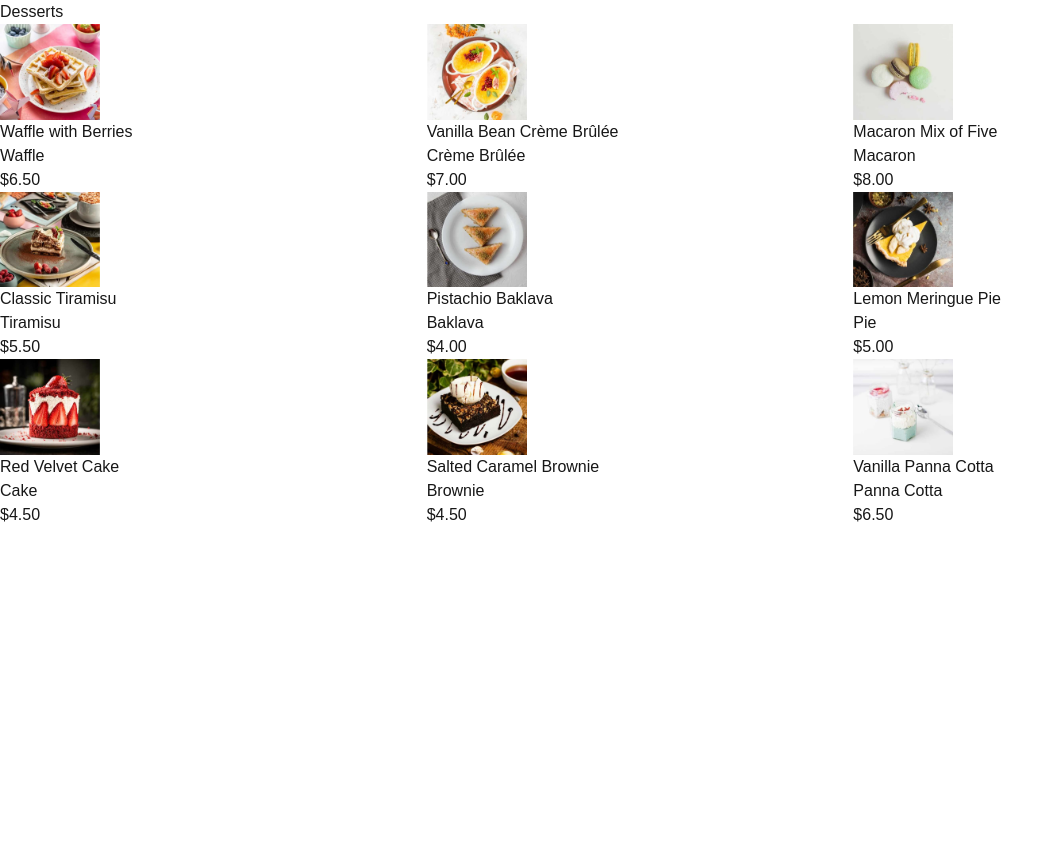
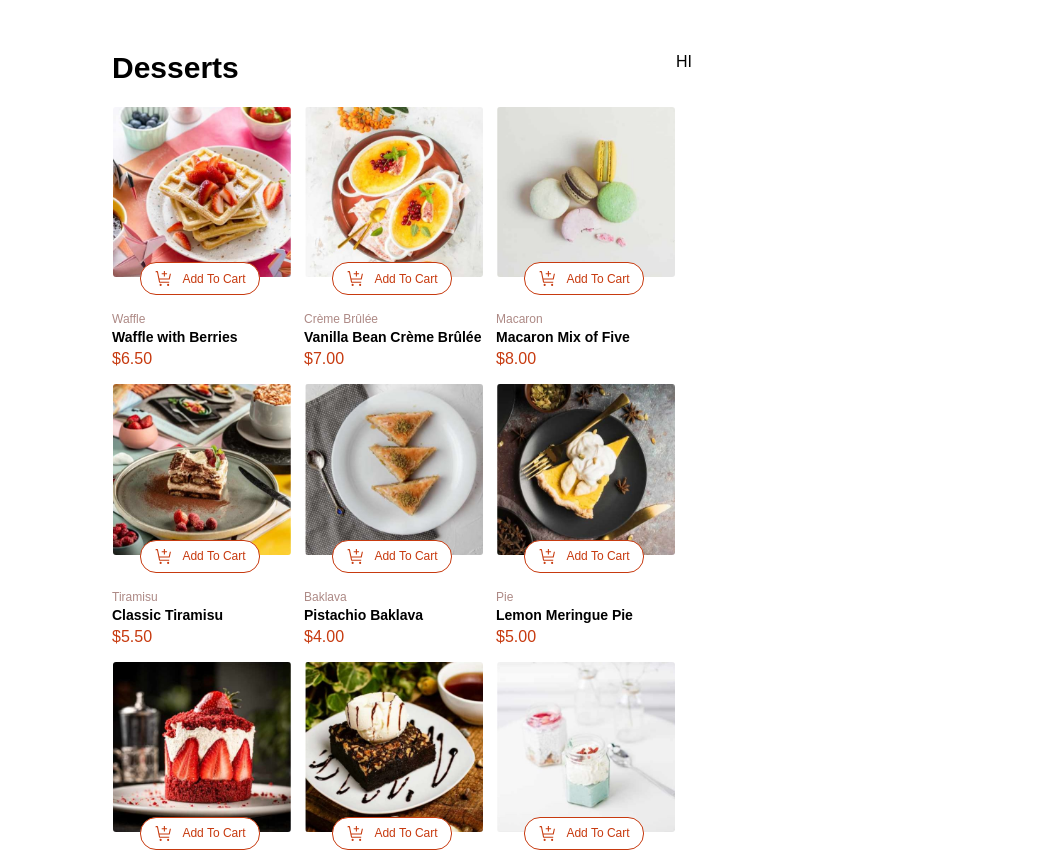
Before and after one commit to Maryiamreda/Product-list-with-cart, a Next.js app: page / in a window 1280 px wide. Shown: the top 852 px of the page, without its empty margins (0-1063 px from the left). Before the commit the page ends 800 px from the top, so only its background shows below. Built offline with nearby package versions, Linux system fonts and the light colour scheme.

Commit message:
add to cart bottom

```diff
--- /dev/null
+++ b/src/app/YourCart.tsx
@@ -0,0 +1,11 @@
+import React from 'react';
+
+const YourCart = () => {
+  return (
+    <div>
+      HI
+    </div>
+  );
+}
+
+export default YourCart;
--- a/src/app/globals.css
+++ b/src/app/globals.css
@@ -1,44 +1,40 @@
 @import "tailwindcss";
 
-:root {
-  --background: #ffffff;
-  --foreground: #171717;
+@theme {
+
+
+  --color-Red: hsl(14, 86%, 42%);
+  --color-Green: hsl(159, 69%, 38%);
+
+  --color-Rose-50: hsl(20, 50%, 98%);
+  --color-Rose-100: hsl(13, 31%, 94%);
+  --color-Rose-300: hsl(14, 25%, 72%);
+  --color-Rose-400: hsl(7, 20%, 60%);
+  --color-Rose-500: hsl(12, 20%, 44%);
+  --color-Rose-900: hsl(14, 65%, 9%);
 }
 
-@media (prefers-color-scheme: dark) {
-  :root {
-    --background: #0a0a0a;
-    --foreground: #ededed;
-  }
+:root {
+  /* max-width: 1280px; */
+  padding: 3rem 7rem;
+  text-align: center;
 }
 
-html,
-body {
-  max-width: 100vw;
-  overflow-x: hidden;
-}
 
 body {
-  color: var(--foreground);
-  background: var(--background);
   font-family: Arial, Helvetica, sans-serif;
   -webkit-font-smoothing: antialiased;
   -moz-osx-font-smoothing: grayscale;
+  display: flex;
+  align-items: center;
+  min-height: 110vh;
 }
 
 * {
   box-sizing: border-box;
-  padding: 0;
-  margin: 0;
 }
 
-a {
-  color: inherit;
-  text-decoration: none;
+
+h3{
+  color:hsl(7, 20%, 60%);
 }
-
-@media (prefers-color-scheme: dark) {
-  html {
-    color-scheme: dark;
-  }
-}
--- a/src/app/page.tsx
+++ b/src/app/page.tsx
@@ -4,10 +4,12 @@ import Image from "next/image";
 import styles from "./page.module.css";
 import { Products } from "@/data";
 import ProductsList from "./products";
+import YourCart from "./YourCart";
 export default function Home() {
   return (
-    <div >
+    <div className="flex" >
       <ProductsList/>
+      <YourCart/>
     </div>
   );
 }
--- a/src/app/products.tsx
+++ b/src/app/products.tsx
@@ -5,20 +5,42 @@ import Image from "next/image";
 const ProductsList = () => {
   return (
      <div className="">
-        <h1>  Desserts</h1>
-        <div className='grid grid-cols-1 md:grid-cols-2 lg:grid-cols-3 '>
+        <h1 className='font-bold text-3xl text-start mb-5 '>  Desserts</h1>
+        <div className='grid grid-cols-1 md:grid-cols-2 lg:grid-cols-3 gap-3 '>
            {Products.map((product, index) => (
-           <div key={index} className="flex flex-col w-100">
-                  <Image
-               src={product.image.desktop}
-               alt={product.name}
-             width={100}
-             height={100}
-               className=""
-/>
-             <h2>{product.name}</h2>
-             <p>{product.category}</p>
-             <p>${product.price.toFixed(2)}</p>
+           <div key={index} className="">
+            <div className=''>
+               <Image
+                  src={product.image.desktop}
+                   alt={product.name}
+                   width={180}
+                  height={180}
+               className="border rounded  "
+                         />
+                         <div
+                          className='
+                          border  rounded-2xl  border-Red
+                           py-1.5 w-30 bg-white
+                           text-Red text-xs
+                           flex justify-center items-center gap-2
+                           relative bottom-4 left-7
+                          '>
+ <Image
+                  src="/assets/images/icon-add-to-cart.svg"
+                   alt={product.name}
+                   width={20}
+                  height={20}
+               className="border rounded  "
+                         />
+                          Add To Cart
+                          </div>
+            </div>
+            <div className='text-start '>
+                    <h3 className='text-xs font-extralight '>{product.category}</h3>
+                    <h2 className='text-sm font-semibold '>{product.name}</h2>
+                    <p className='font-medium text-Red'>${product.price.toFixed(2)}</p>
+            </div>
+
            </div>
          ))}
         </div>
```
